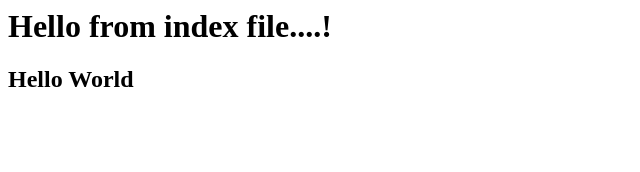
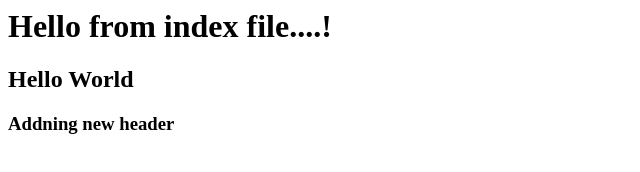
Before and after one commit to saikrishna21297/devops, a plain HTML site: page index.html in a window 1280 px wide. Shown: the whole page, without its empty margins (0-640 px from the left). Drawn offline with Linux system fonts and the light colour scheme.

Commit message:
added h3

```diff
--- a/index.html
+++ b/index.html
@@ -1,2 +1,3 @@
 <h1>Hello from index file....!</h1>
 <h2>Hello World</h2>
+<h3>Addning new header</h3>
```
